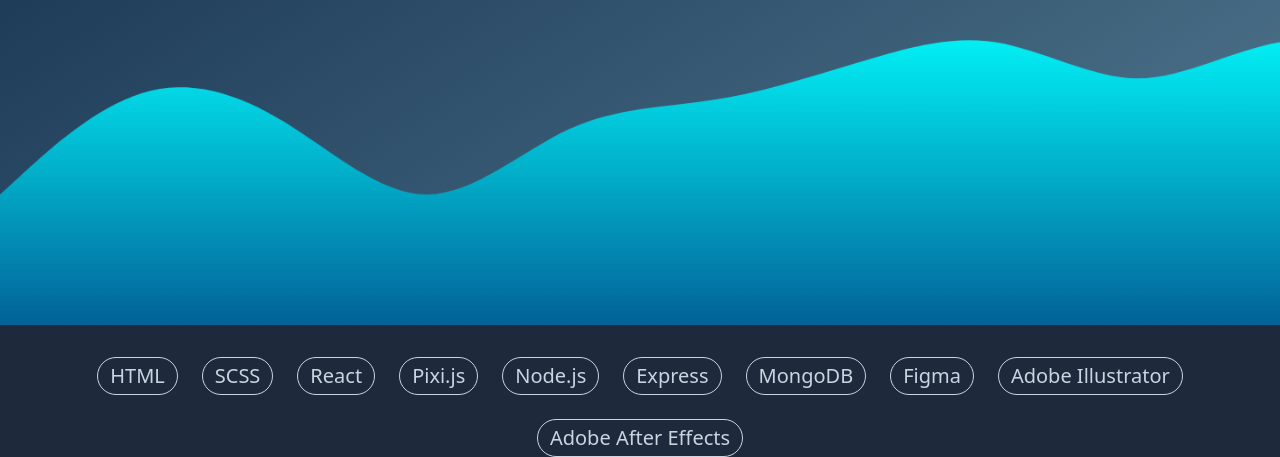
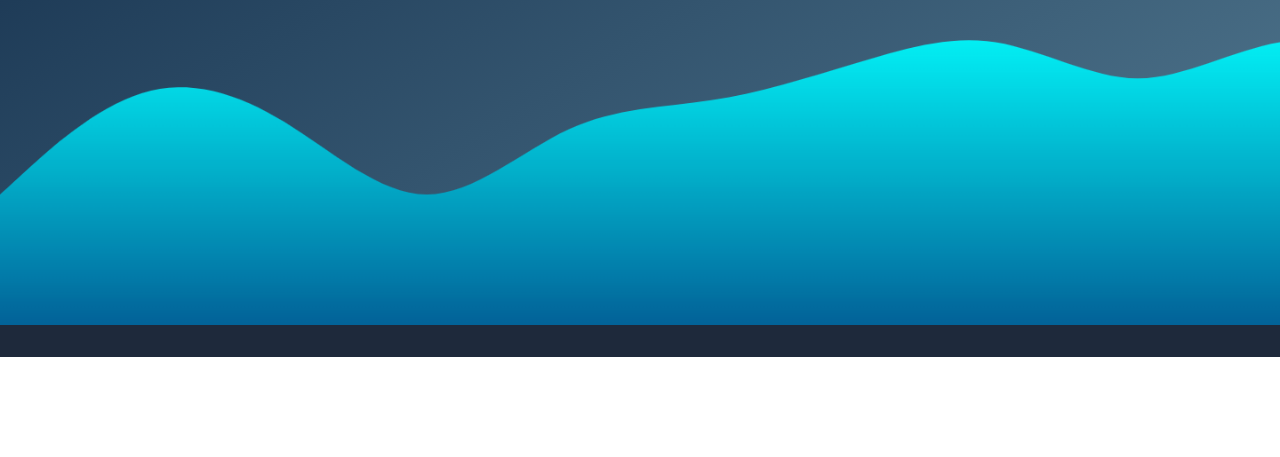
Before and after one commit to jjheipz24/portfolio, an Astro site: page /projects/sprout in a window 1280 px wide. Shown: the part 475-932 px from the top of the page. After the commit the page ends 832 px from the top, so only its background shows below. Built offline with nearby package versions, Linux system fonts and the light colour scheme; Astro itself is replaced by a stand-in of ours.

Commit message:
commented out failing map

```diff
--- a/src/pages/projects/[...slug].astro
+++ b/src/pages/projects/[...slug].astro
@@ -31,9 +31,9 @@ const { title, body, tech} = Astro.props
   </div>
   <main class='bg-[#1E293B] mt-8'>
     <section class="flex flex-wrap justify-center gap-6">
-    {tech.map((item: string) => (
+    <!-- {tech.map((item: string) => (
        <span class="rounded-full border border-slate-300 bg-transparent text-slate-300 font-normal text-xl py-1 px-3">{item}</span>
-    ))}
+    ))} -->
     </section>
   </main>
 </Layout>
```
